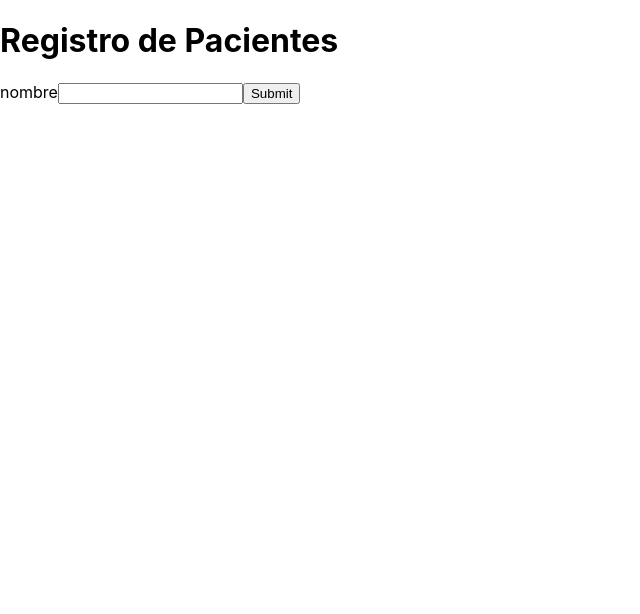
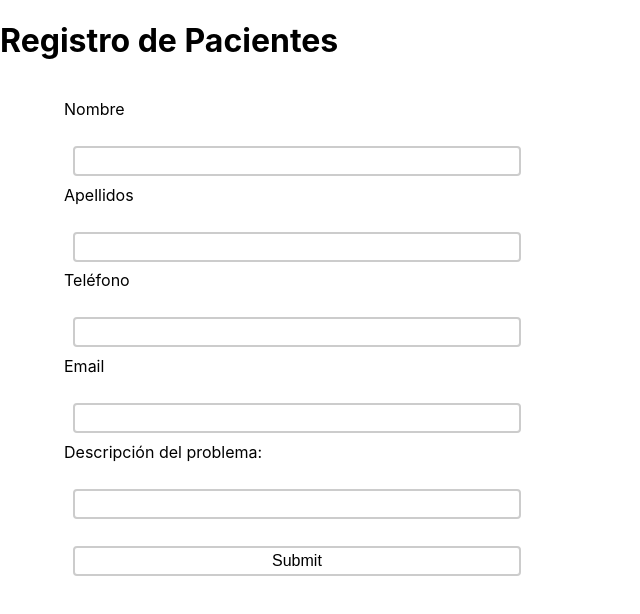
Before and after one commit to anawolfdev/psicoform, a React (Create React App) app: page / in a window 1280 px wide. Shown: the top 614 px of the page, without its empty margins (0-640 px from the left). Built offline with nearby package versions, Linux system fonts and the light colour scheme.

Commit message:
reorganized handle functions and data

```diff
--- a/package.json
+++ b/package.json
@@ -10,6 +10,7 @@
     "prop-types": "^15.7.2",
     "react": "^16.12.0",
     "react-dom": "^16.12.0",
+    "react-hook-form": "^4.6.2",
     "react-router-dom": "^5.1.2",
     "react-scripts": "3.3.0"
   },
--- a/src/App.css
+++ b/src/App.css
@@ -1,3 +1,27 @@
 .App {
   text-align: center;
 }
+
+form {
+  margin-top: 3%;
+  margin-bottom: 3%;
+  margin-left: 5%;
+  width: 70%;
+}
+
+input {
+  display: block;
+  width: 50%;
+  margin-left: 1%;
+  margin-top: 3%;
+  margin-bottom: 1%;
+  box-sizing: border-box;
+  border: 2px solid #ccc;
+  border-radius: 4px;
+  font-size: 16px;
+  background-color: white;
+  background-repeat: no-repeat;
+  padding: 4px 8px;
+  -webkit-transition: width 0.4s ease-in-out;
+  transition: width 0.4s ease-in-out;
+}
--- a/src/components/register-patient/index.js
+++ b/src/components/register-patient/index.js
@@ -1,14 +1,46 @@
 import React from "react";
-const noop = () => {};
+import Title from "../title";
+import HandleForm from "../../form-patient";
 
-export default function RegisterPatient({ onSubmit = noop, name = "nombre" }) {
+export default function RegisterPatient({
+  onSubmit = HandleForm,
+  name = "Nombre ",
+  surname = "Apellidos ",
+  phone = "Teléfono ",
+  email = "Email ",
+  problem = "Descripción del problema: "
+}) {
   return (
-    <form onSubmit={onSubmit}>
-      <label htmlFor="nombre">
-        {name}
-        <input type="text" id="nombre"></input>
+    <>
+      <Title title={"Registro de Pacientes"}></Title>
+      <form onSubmit={onSubmit}>
+        <label htmlFor="name">
+          {name}
+          <input type="text" name="name" id="name"></input>
+        </label>
+
+        <label htmlFor="surname">
+          {surname}
+          <input type="text" surname="surname" id="surname"></input>
+        </label>
+
+        <label htmlFor="phone">
+          {phone}
+          <input type="text" id="phone"></input>
+        </label>
+
+        <label htmlFor="email">
+          {email}
+          <input type="text" id="email"></input>
+        </label>
+
+        <label htmlFor="problem">
+          {problem}
+          <input type="text" id="problem"></input>
+        </label>
+
         <input type="submit"></input>
-      </label>
-    </form>
+      </form>
+    </>
   );
 }
--- a/src/form-patient/handle-form.js
+++ b/src/form-patient/handle-form.js
@@ -1,17 +1,27 @@
 import React from "react";
-import Title from "../components/title";
 import RegisterPatient from "../components/register-patient";
 
 export default function HandleForm(props) {
   const registerData = e => {
     e.stopPropagation();
     e.preventDefault();
-    console.log(e);
+    const name = e.target["name"].value;
+    const surname = e.target["surname"].value;
+    const phone = e.target["phone"].value;
+    const email = e.target["email"].value;
+    const problem = e.target["problem"].value;
+
+    console.log("name: " + name);
+    console.log("surname: " + surname);
+    console.log("phone: " + phone);
+    console.log("email: " + email);
+    console.log("problem" + problem);
+    console.log("%O", e.target);
     return false;
   };
+
   return (
     <>
-      <Title title={"Registro de Pacientes"}></Title>
       <RegisterPatient onSubmit={registerData}></RegisterPatient>
     </>
   );
```
Also changed, not shown: 1 other file (tests, documents, lock files or other folders).
